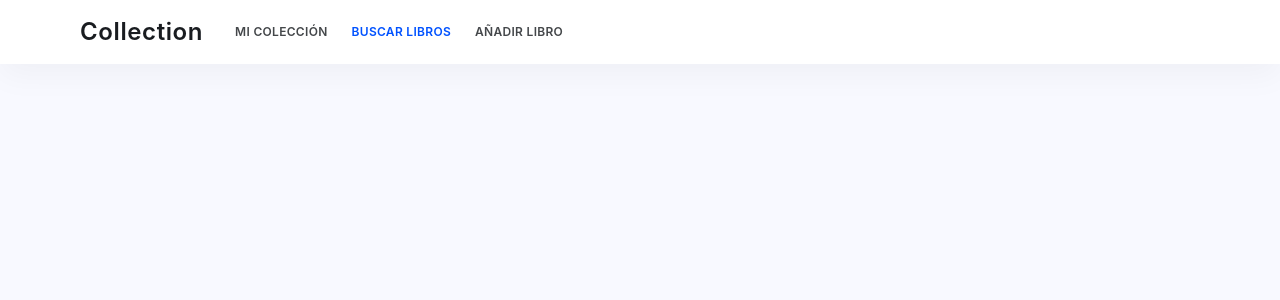
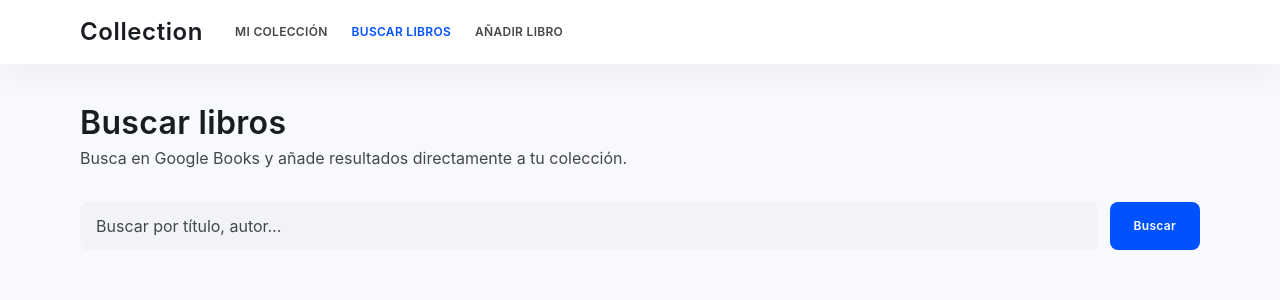
Before and after one commit to JavierMedarde99/frontend-collection, a React (Vite) app: page /buscar in a window 1280 px wide. Shown: the top 300 px of the page. Built offline with nearby package versions, Linux system fonts and the light colour scheme.

Commit message:
feat: página buscar libros en Google Books
Campo de búsqueda (GET /api/books/search?name=), resultados en grid con
portada, título, autores, editorial e ISBN, botón 'Añadir a mi
colección' (POST /api/books) y estados de carga, vacío y error.
Closes #2.

```diff
--- a/src/App.jsx
+++ b/src/App.jsx
@@ -1,6 +1,7 @@
 import { BrowserRouter, Routes, Route } from 'react-router-dom'
 import Navbar from './components/Navbar'
 import HomePage from './pages/HomePage'
+import BookSearchPage from './pages/BookSearchPage'
 
 export default function App() {
   return (
@@ -9,6 +10,7 @@ export default function App() {
       <main className="max-w-[1440px] mx-auto px-5 md:px-20 py-10">
         <Routes>
           <Route path="/" element={<HomePage />} />
+          <Route path="/buscar" element={<BookSearchPage />} />
         </Routes>
       </main>
     </BrowserRouter>
--- /dev/null
+++ b/src/pages/BookSearchPage.jsx
@@ -0,0 +1,134 @@
+import { useState } from 'react'
+import { useNavigate } from 'react-router-dom'
+import { searchBooks, createBook } from '../api/booksApi'
+import Spinner from '../components/Spinner'
+import EmptyState from '../components/EmptyState'
+
+function mapResultToBook(result) {
+  const isbn = result.isbn ? `ISBN: ${result.isbn}` : ''
+  const publisher = result.publisher ? ` · ${result.publisher}` : ''
+  return {
+    title: result.title || 'Sin título',
+    author: (result.authors && result.authors[0]) || 'Autor desconocido',
+    descripcion: result.description,
+    pages: result.pageCount,
+    frontpage: result.coverImage,
+    externalId: result.id,
+  }
+}
+
+export default function BookSearchPage() {
+  const navigate = useNavigate()
+  const [query, setQuery] = useState('')
+  const [results, setResults] = useState(null)
+  const [loading, setLoading] = useState(false)
+  const [error, setError] = useState(null)
+  const [searching, setSearching] = useState(null)
+
+  async function handleSearch(e) {
+    e.preventDefault()
+    const q = query.trim()
+    if (!q) return
+    setLoading(true)
+    setError(null)
+    setResults(null)
+    try {
+      const data = await searchBooks(q)
+      setResults(data || [])
+    } catch (err) {
+      setError(err.message || 'No se pudo realizar la búsqueda.')
+    } finally {
+      setLoading(false)
+    }
+  }
+
+  async function handleAdd(result) {
+    setSearching(result.id)
+    try {
+      const created = await createBook(mapResultToBook(result))
+      navigate(`/editar/${created.id}`)
+    } catch (err) {
+      window.alert(err.message || 'No se pudo añadir el libro.')
+    } finally {
+      setSearching(null)
+    }
+  }
+
+  return (
+    <section className="flex flex-col gap-8">
+      <div>
+        <h1 className="text-headline-lg mb-1">Buscar libros</h1>
+        <p className="text-body-md text-on-surface-variant">
+          Busca en Google Books y añade resultados directamente a tu colección.
+        </p>
+      </div>
+
+      <form onSubmit={handleSearch} className="flex gap-3">
+        <input
+          className="input flex-1"
+          value={query}
+          onChange={(e) => setQuery(e.target.value)}
+          placeholder="Buscar por título, autor…"
+          aria-label="Búsqueda"
+        />
+        <button className="btn-primary" type="submit" disabled={loading}>
+          Buscar
+        </button>
+      </form>
+
+      {error && (
+        <p className="text-sm text-red-600" role="alert">
+          {error}
+        </p>
+      )}
+
+      {loading && <Spinner label="Buscando…" />}
+
+      {!loading && results !== null && results.length === 0 && (
+        <EmptyState title="Sin resultados" message={`No se encontraron resultados para "${query}".`} />
+      )}
+
+      {!loading && results && results.length > 0 && (
+        <div className="grid grid-cols-1 md:grid-cols-2 gap-6">
+          {results.map((result) => (
+            <article key={result.id} className="card flex gap-5">
+              {result.coverImage ? (
+                <img
+                  src={result.coverImage}
+                  alt={result.title}
+                  className="w-20 h-28 object-cover rounded shrink-0 bg-surface-muted"
+                />
+              ) : (
+                <div className="w-20 h-28 rounded shrink-0 bg-surface-muted flex items-center justify-center text-label-sm text-on-surface-variant">
+                  Sin portada
+                </div>
+              )}
+              <div className="min-w-0 flex-1">
+                <h3 className="text-headline-md leading-snug mb-1">{result.title || 'Sin título'}</h3>
+                <p className="text-body-md text-on-surface-variant">
+                  {(result.authors && result.authors.join(', ')) || 'Autor desconocido'}
+                </p>
+                <p className="text-label-sm text-on-surface-variant uppercase tracking-wide mt-1">
+                  {(result.isbn ? `ISBN: ${result.isbn}` : '')}
+                  {(result.publisher ? ` · ${result.publisher}` : '')}
+                </p>
+                {result.description && (
+                  <p className="text-body-md text-on-surface-variant line-clamp-2 mt-2">
+                    {result.description}
+                  </p>
+                )}
+                <button
+                  className="btn-primary !h-10 !px-4 mt-4"
+                  onClick={() => handleAdd(result)}
+                  disabled={searching === result.id}
+                >
+                  {searching === result.id ? 'Añadiendo…' : 'Añadir a mi colección'}
+                </button>
+              </div>
+            </article>
+          ))}
+        </div>
+      )}
+    </section>
+  )
+}
```
